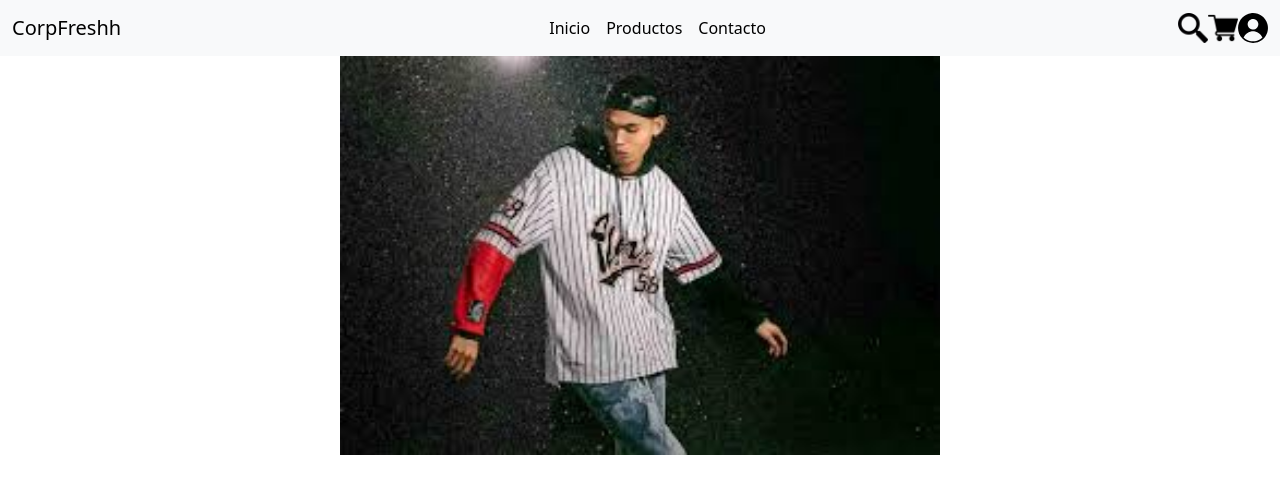
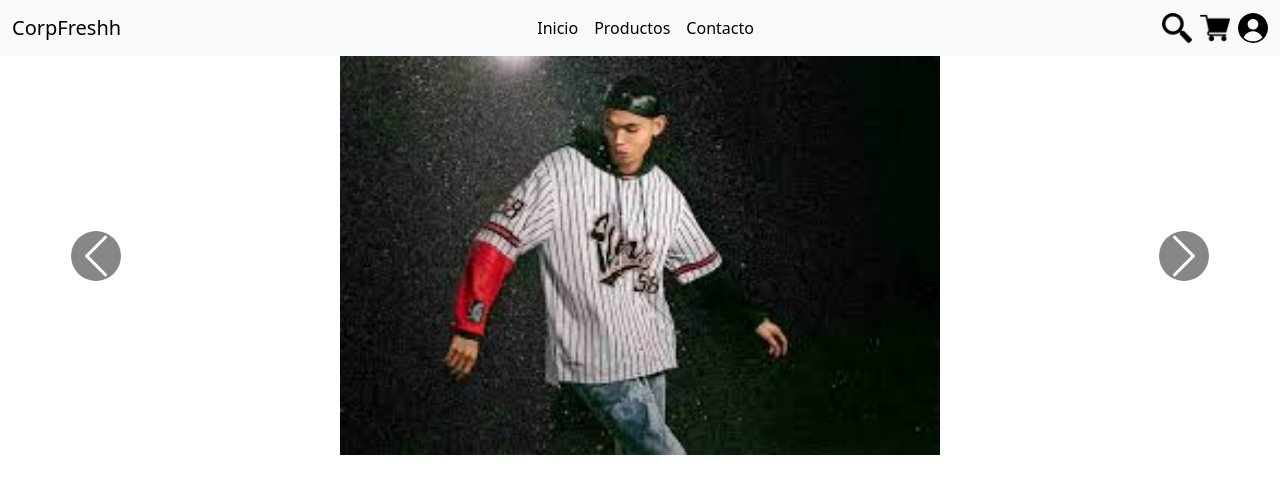
Before and after one commit to JorgeBarreroS/CorpFreshh, a PHP site: page / in a window 1280 px wide. Shown: the top 480 px of the page. Run offline with PHP 8.4, Linux system fonts and the light colour scheme.

Commit message:
corrección-de-errores-een-el-menu-y-en-el-carrusel

```diff
--- a/CorpFreshh-v2/index.html
+++ b/CorpFreshh-v2/index.html
@@ -14,7 +14,7 @@
             <button class="navbar-toggler" type="button" data-bs-toggle="collapse" data-bs-target="#navbarTogglerDemo01" aria-controls="navbarTogglerDemo01" aria-expanded="false" aria-label="Toggle navigation">
                 <span class="navbar-toggler-icon"></span>
             </button>
-            <div class="collapse navbar-collapse justify-content-center" id="navbarTogglerDemo01">
+            <div class="collapse navbar-collapse justify-content-end" id="navbarTogglerDemo01">
                 <ul class="navbar-nav mb-2 mb-lg-0">
                     <li class="nav-item">
                         <a class="nav-link active" aria-current="page" href="index.html">Inicio</a>
@@ -27,13 +27,20 @@
                     </li>
                 </ul>
             </div>
-            <div class="d-flex">
-                <img src="imagenes/busqueda-de-lupa.png" id="img-lupa" alt="lupa" width="30px" >
-                <img src="imagenes/carrito-de-compras.png" id="img-lupa" alt="lupa" width="30px" >
-                <img src="imagenes/user.svg" id="img-lupa" alt="lupa" width="30px" >
+            <div class="collapse navbar-collapse justify-content-end" id="navbarTogglerDemo01">
+                <a href="busqueda.html" class="ms-2">
+                    <img src="imagenes/busqueda-de-lupa.png" id="img-lupa" alt="lupa" width="30px">
+                </a>
+                <a href="carrito.html" class="ms-2">
+                    <img src="imagenes/carrito-de-compras.png" id="img-carrito" alt="carrito" width="30px">
+                </a>
+                <a href="perfil.html" class="ms-2">
+                    <img src="imagenes/user.svg" id="img-user" alt="user" width="30px">
+                </a>
             </div>
         </div>
     </nav>
+
 
     <!-- carrusel -->
 
@@ -49,11 +56,11 @@
                 <img src="imagenes/descarga (3).png" class="d-block w-100 img-carousel mx-auto" alt="Imagen 3">
             </div>
         </div>
-        <button class="carousel-control-prev" type="button" data-bs-target="#carouselExampleDark" data-bs-slide="prev">
+        <button class="carousel-control-prev" type="button" data-bs-target="#carouselExample" data-bs-slide="prev">
             <span class="carousel-control-prev-icon" aria-hidden="true"></span>
             <span class="visually-hidden">Previous</span>
         </button>
-        <button class="carousel-control-next" type="button" data-bs-target="#carouselExampleDark" data-bs-slide="next">
+        <button class="carousel-control-next" type="button" data-bs-target="#carouselExample" data-bs-slide="next">
             <span class="carousel-control-next-icon" aria-hidden="true"></span>
             <span class="visually-hidden">Next</span>
         </button>
--- a/CorpFreshh-v2/styles.css
+++ b/CorpFreshh-v2/styles.css
@@ -3,6 +3,19 @@
 .img-carousel {
     max-width: 600px;
     height: auto;
+}
+
+.carousel-control-prev-icon,
+.carousel-control-next-icon {
+    background-color: rgba(19, 14, 14, 0.5); /* Fondo semitransparente */
+    border-radius: 50%; /* Hacer los botones redondos */
+    width: 50px;
+    height: 50px;
+}
+
+.carousel-control-prev,
+.carousel-control-next {
+    opacity: 1; /* Asegurarse de que la opacidad esté al 100% */
 }
 
 /* imagenes de las tarjetas de mas informacion */
```
Also changed, not shown: CorpFreshh-v2/contancto.html (+12 -7 lines), CorpFreshh-v2/productos.html (+12 -6 lines).
